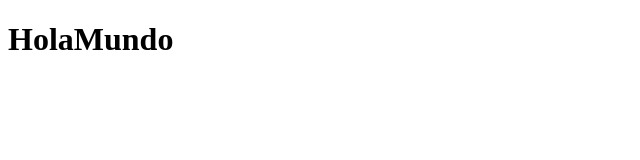
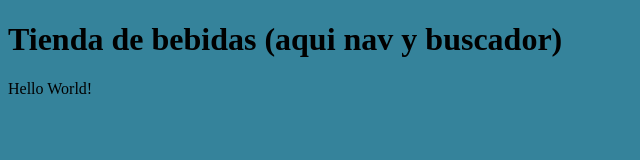
Before and after one commit to aaroncruces/prueba-bsale-2021, a website: page frontend/index.html in a window 1280 px wide. Shown: the whole page, without its empty margins (0-640 px from the left). Drawn offline with Linux system fonts and the light colour scheme; no server answers.

Commit message:
fin del dia. desarrollo frontend con web-dev-server

```diff
--- a/frontend/index.html
+++ b/frontend/index.html
@@ -6,10 +6,15 @@
     <meta http-equiv="X-UA-Compatible" content="IE=edge">
     <meta name="viewport" content="width=device-width, initial-scale=1.0">
     <title>Document</title>
+    <link rel="stylesheet" href="style.css">
+
 </head>
 
 <body>
-    <h1>HolaMundo</h1>
+    <h1>Tienda de bebidas (aqui nav y buscador)</h1>
+    <div id="content">
+
+    </div>
 </body>
-
+<script src="index.js"></script>
 </html>
--- /dev/null
+++ b/frontend/index.js
@@ -0,0 +1,8 @@
+//temporary use since I require to use a frontend dev server that is update every time i make a change
+// using fetch('http://localhost:3000/api/products', {mode: 'cors'})
+
+fetch('http://localhost:3000/api/products', {mode: 'cors'})
+  .then(response => response.json())
+  .then(data => console.log(data));
+
+document.getElementById("content").innerHTML = "Hello World!";
--- /dev/null
+++ b/frontend/style.css
@@ -0,0 +1,3 @@
+body{
+    background-color: rgb(53, 131, 155);
+}
```
Also changed, not shown: backend/server.js (+6 -2 lines), package.json (+5 -2 lines).
